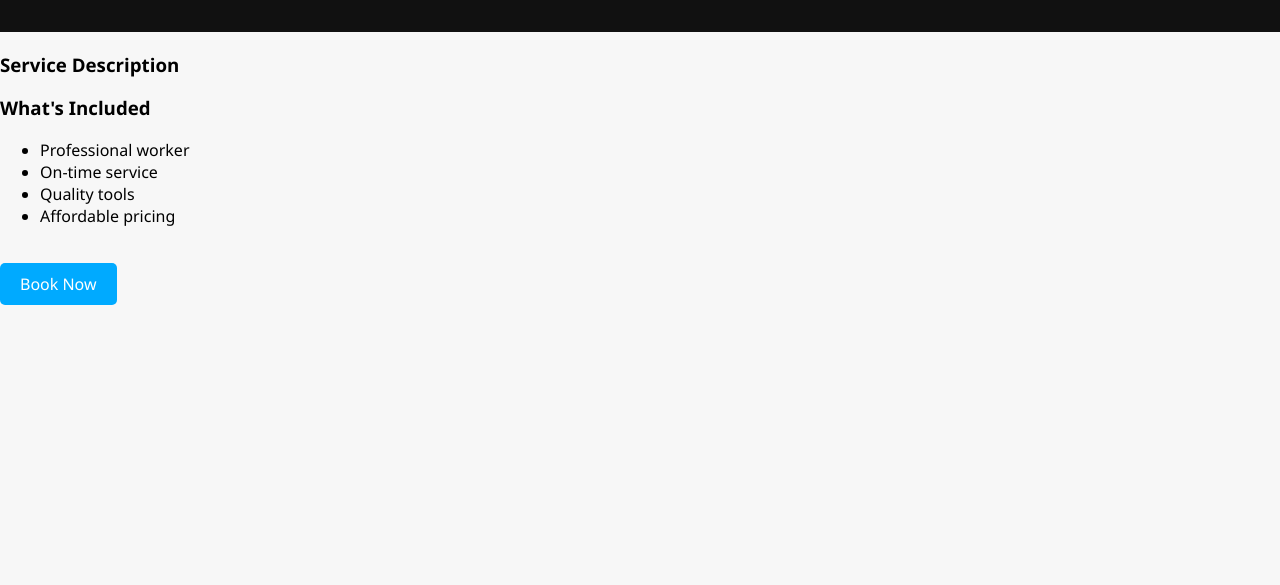
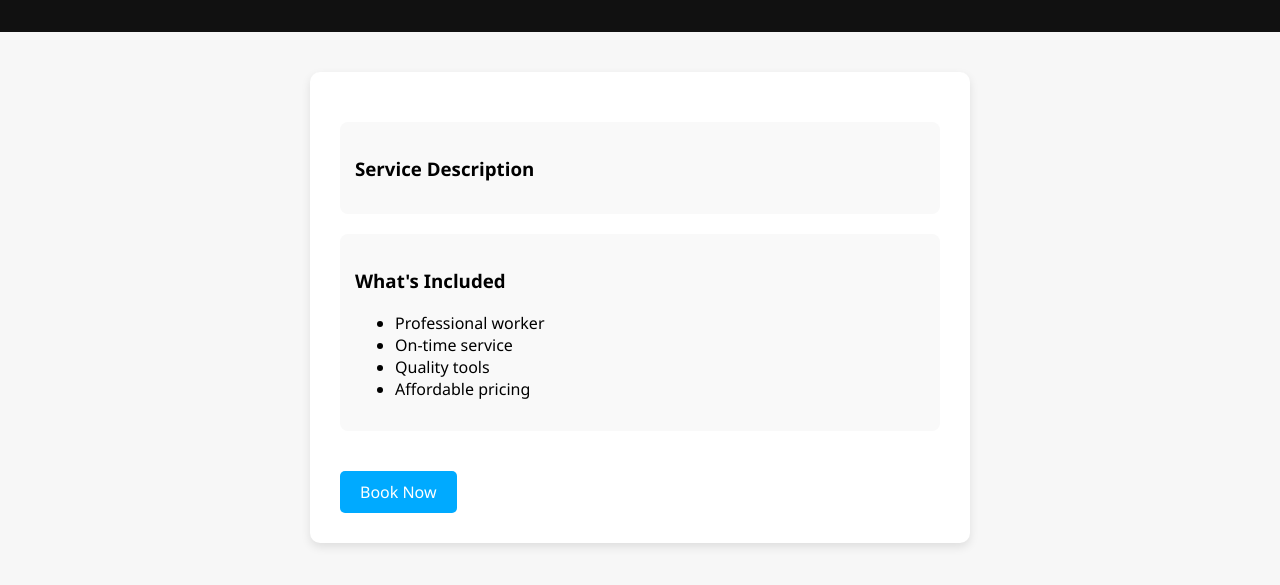
Before and after one commit to aryanpopalghat233-pixel/URBANPRO, a website: page public/service-detail.html in a window 1280 px wide. Shown: the part 71-656 px from the top of the page. Drawn offline with Linux system fonts and the light colour scheme.

Commit message:
Update style.css

```diff
--- a/public/style.css
+++ b/public/style.css
@@ -243,3 +243,18 @@ margin:10px 0;
 color:gray;
 margin-bottom:10px;
 }
+.detail-container {
+max-width:600px;
+margin:40px auto;
+background:white;
+padding:30px;
+border-radius:10px;
+box-shadow:0 4px 10px rgba(0,0,0,0.1);
+}
+
+.detail-box {
+margin:20px 0;
+padding:15px;
+background:#f9f9f9;
+border-radius:8px;
+}
```
